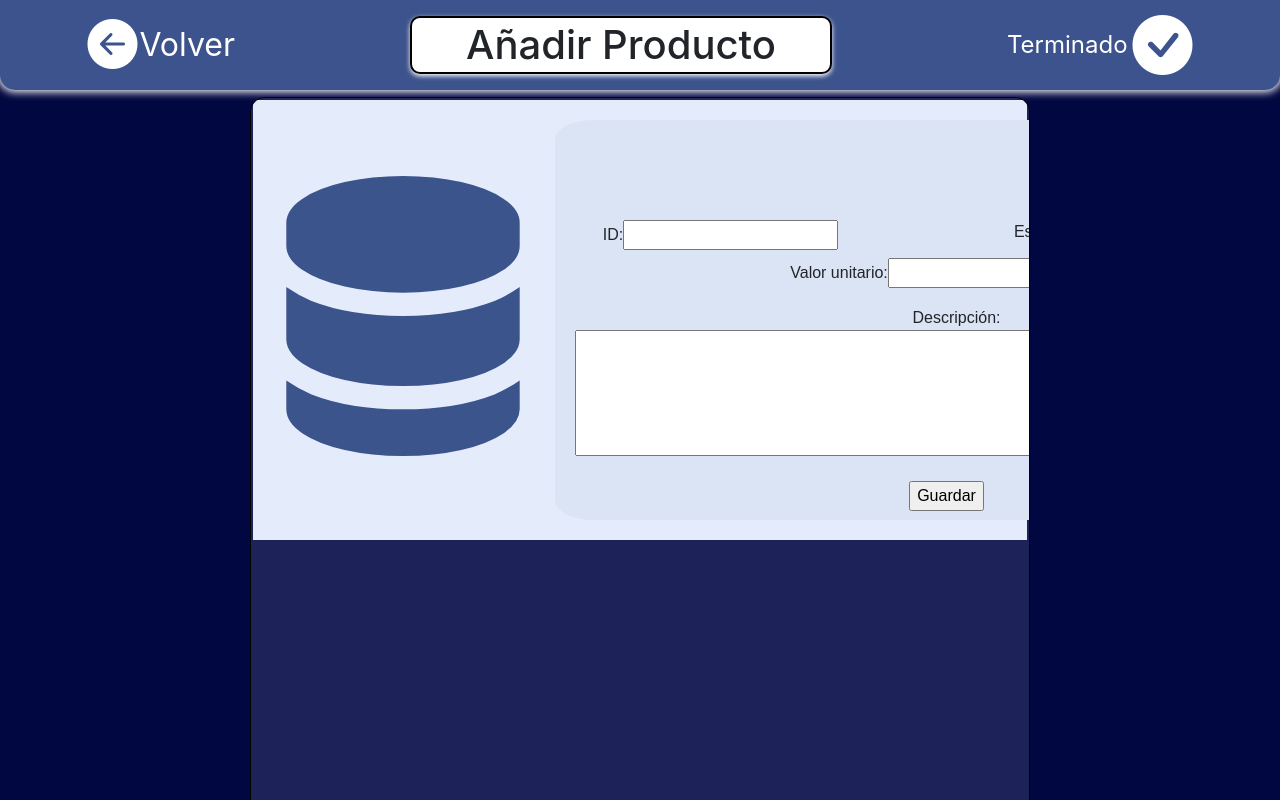
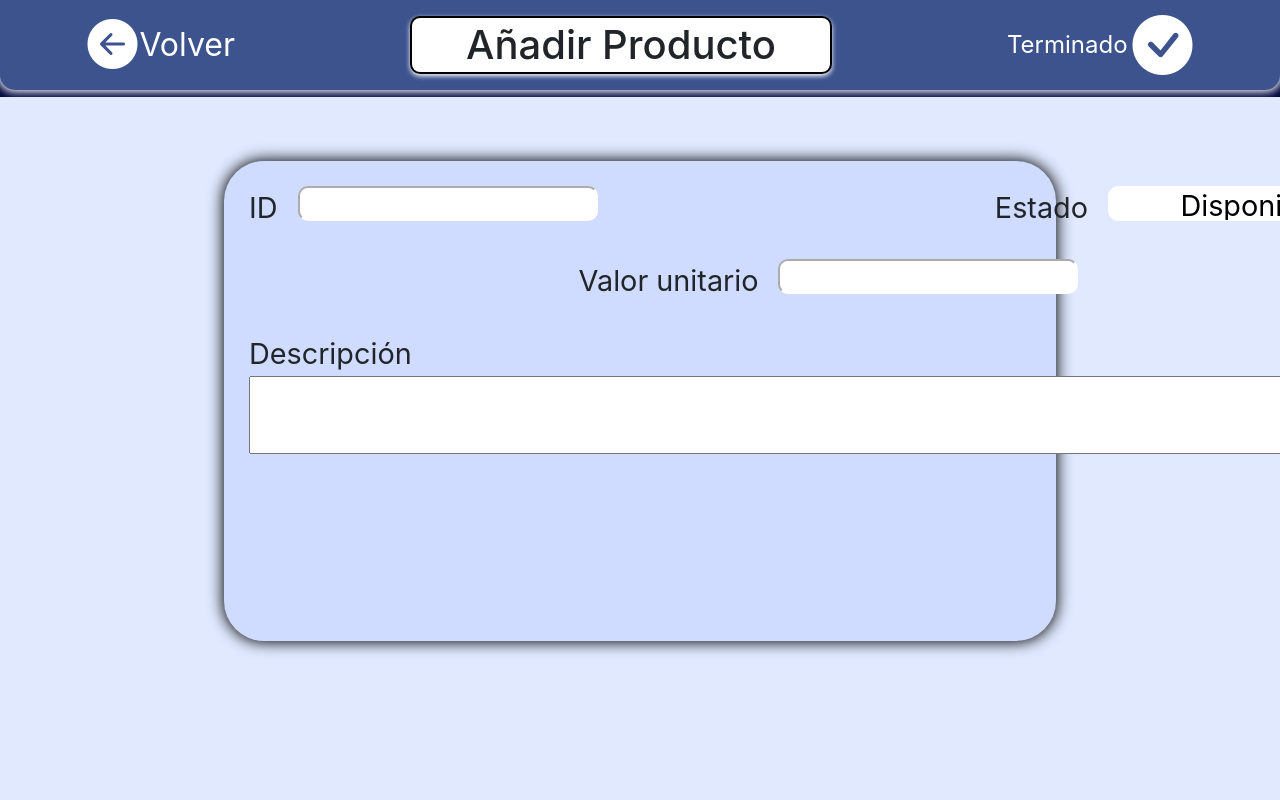
Before and after one commit to Alexcastr/deveApps, a React (Create React App) app: page /AddProducts in a window 1280 px wide. Built offline with nearby package versions, Linux system fonts and the light colour scheme.

Commit message:
organizar estilo add product

```diff
--- a/src/Components/addProduct.jsx
+++ b/src/Components/addProduct.jsx
@@ -3,25 +3,21 @@ import React from "react";
 const AddProduct = () => {
   return (
       <>
-      <body className="center-content mt-1">
-       <div className="table">
+      <div className="AddProduct">
         <div className="BodyAddProduct">
-          <div className="iconAddProduct">
-            <i class="bi bi-server navButton"></i>
-                </div>
-                <div className="gridAddProduct">
+                <div>
                 <form>
                     <div className="item1">
-                    <div>
-                    <label>
-                    ID:
-                    <input type="number"/>
+                    <div className="IDContainer">
+                    <label className= "labelForm" htmlFor = "ID">
+                    ID
+                    <input className= "InputForm" required type="number"/>
                     </label>
                     </div>
-                    <div>
-                    <label>
-                    Estado:
-                    <select placeholder="seleccionar">
+                    <div className="EstadoContainer">
+                    <label className= "labelForm" htmlFor = "Estado">
+                    Estado
+                    <select className= "InputForm" id="selectEstado" placeholder="seleccionar">
                         <option>Disponible</option>
                         <option>No Disponible</option>
                     </select>
@@ -29,26 +25,27 @@ const AddProduct = () => {
                     </div>
                     </div>
                     <div className="item3">
-                    <label>
-                    Valor unitario:
-                    <input type="number"/>
+                    <label className= "labelForm" htmlFor = "ValorUnitario">
+                    Valor unitario
+                    <input className= "InputForm" required type="number"/>
                     </label>
                     </div>
                     <div className="item4">
-                    <label>
-                    Descripción:
+                    <label className= "labelForm" htmlFor = "Descripcion">
+                    Descripción
                     <br/>
-                    <textarea rows="5" cols="80"></textarea>
+                    <div>
+                  <textarea className="TArea" cols="75"></textarea>
+                    </div>
                     </label>
                     </div>
-                    <div>
-                    <input type="submit" value="Guardar"/>
+                    <div className="BotonContainer">
+                    <input className="BotonEnviar" type="submit" value="Guardar"/>
                     </div>
                 </form>
                 </div>
             </div>
         </div>
-      </body>
      </>
   );
 };
--- a/src/Styles/Body.css
+++ b/src/Styles/Body.css
@@ -161,42 +161,72 @@ select:focus {
   color: white;
 }
 
+.AddProduct{
+  background-color:#e0e9ff;
+  display: flex;
+  flex-direction: column;
+  align-items: center;
+  height: 100vh;
+}
+
 .BodyAddProduct{
-  background-color:  #e4ecfc;
+
   display: flex;
-  justify-content:flex-start;
+  justify-content:space-around;
   padding: 10px;
-
+  background-color: #cfdbff;
+    height: 60%;
+    width: 65%;
+    margin: 5%;
+    border-radius: 40px;
+    box-shadow: 0px 0px 15px 1px black;
 
 }
 
-.iconAddProduct>i{
-  font-size: 280px;
-  color: #3c548c ;
+.item1 {
+display: flex;
+justify-content: space-between;
 }
 
-.gridAddProduct{
-  display: flex;
-  padding-top: 100px;
-  width: 100%;
-  background-color:   #dbe4f4 ;
-  border-radius: 5%;
-  margin: 10px;
-  font-family:Arial, Helvetica, sans-serif;
-  font-style:normal;
-
-}
-.item1 {
-  display: flex;
-justify-content: space-around;
-margin-left: 20px;
+.EstadoContainer{
+  margin-left: 50px;
 }
 
-.item1>div{
- margin-right: 120px;
+#selectEstado{
+  background-color: #fff;
+  text-align: center;
+  background-color: #fff;
+  color: #000;
 }
 
+
+.item3{
+  display: flex;
+  justify-content: center;
+}
 .item4{
   width: 100%;
-  margin:10px;
 }
+
+.TArea{
+  overflow:hidden;
+  resize: both;
+  font-size: 24px;
+  height: max-content;
+  width: max-content;
+}
+.BotonContainer{
+  display: flex;
+  flex-direction: row-reverse;
+  justify-content: flex-start;
+}
+
+.BotonEnviar{
+  font-size: 24px;
+  margin: 10px;
+}
+.BotonEnviar:hover{
+  cursor: pointer;
+  color: #3C538F;
+  transform: scale(1.1);
+}
```
